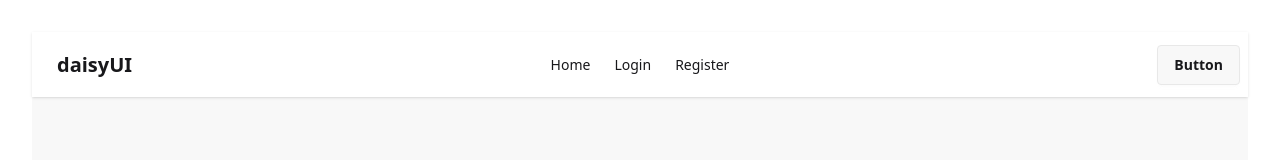
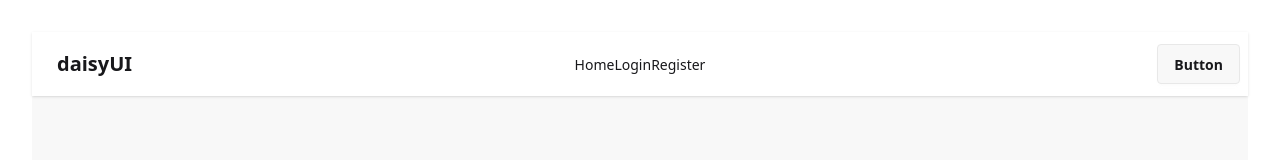
Before and after one commit to faiji31/Simple_login_logout_form_with_firebase, a React (Vite) app: page /Register in a window 1280 px wide. Shown: the top 160 px of the page. Built offline with nearby package versions, Linux system fonts and the light colour scheme.

Commit message:
7th commit

```diff
--- a/src/components/Header/NavBar.jsx
+++ b/src/components/Header/NavBar.jsx
@@ -3,9 +3,9 @@ import { NavLink } from 'react-router';
 
 const NavBar = () => {
       const links =<>
-      <li><NavLink to="/">Home</NavLink></li>
-       <li><NavLink to="/login">Login</NavLink></li>
-        <li><NavLink to="/register">Register</NavLink></li>
+      <NavLink to="/">Home</NavLink>
+       <NavLink to="/login">Login</NavLink>
+        <NavLink to="/register">Register</NavLink>
 
       </>
       return (
--- a/src/components/Register/Register.jsx
+++ b/src/components/Register/Register.jsx
@@ -1,9 +1,13 @@
 import React from "react";
 
 const Register = () => {
+      const handleRegister =(event)=>{
+            event.preventdefault();
+            console.log("form submit",event.target.event.value)
+      }
   return (
     <div>
-      <form>
+      <form onSubmit={handleRegister}>
         <div className="hero bg-base-200 min-h-screen">
           <div className="hero-content flex-col lg:flex-row-reverse">
             <div className="text-center lg:text-left">
```
